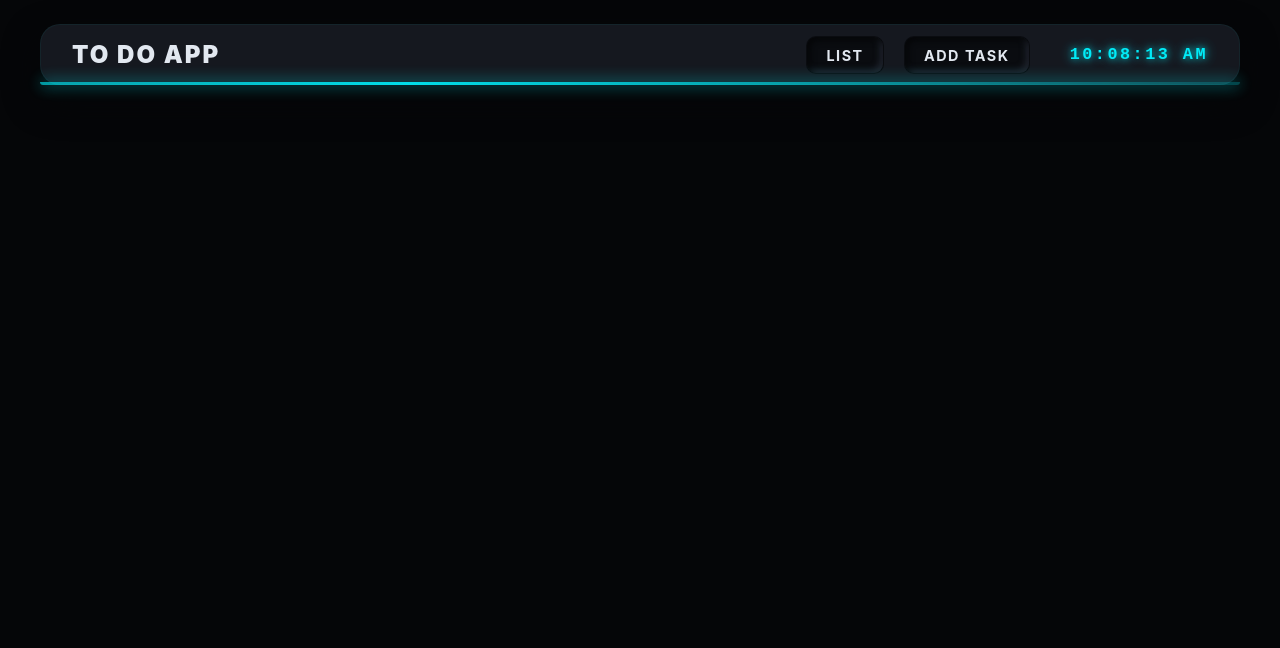
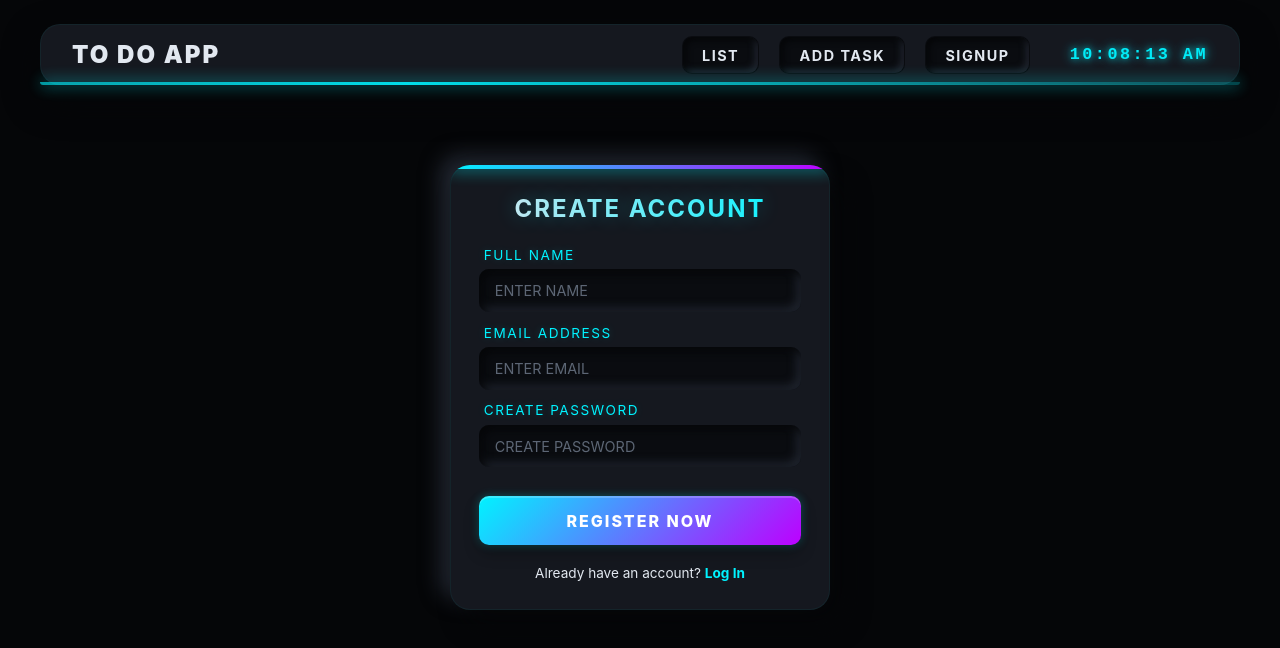
Before and after one commit to r-k-baral/todo, a React (Vite) app: page /signup in a window 1280 px wide. Shown: the top 648 px of the page. Built offline with nearby package versions, Linux system fonts and the light colour scheme.

Commit message:
added a  signup pafge and route for it

```diff
--- a/src/App.jsx
+++ b/src/App.jsx
@@ -5,6 +5,7 @@
 import AddTask from './components/AddTask.jsx'
 import List from './components/List.jsx'
 import UpdateTask from './components/UpdateTask.jsx'
+import SignUp from './components/SignUp.jsx'
 
 function App() {
 
@@ -16,6 +17,7 @@
     <Route path='/' element={<List/>}/>
     <Route path='/add' element={<AddTask/>}/>
     <Route path="/update/:id" element={< UpdateTask />} />
+    <Route path="//signup" element={<SignUp/>} />
    </Routes>
    </>
   )
--- a/src/components/Navbar.jsx
+++ b/src/components/Navbar.jsx
@@ -13,6 +13,7 @@
             <ul className='nav-links'>
                 <li><Link to="/">List</Link></li>
                 <li><Link to="/add">Add  task</Link></li>
+                <li><Link to="/signup">SignUp</Link></li>
                 <li>
 
         </li>
--- /dev/null
+++ b/src/components/SignUp.jsx
@@ -0,0 +1,86 @@
+import React, { useState } from 'react';
+import { useNavigate, Link } from 'react-router-dom';
+import '../style/addtask.css'; // Reusing your awesome 3D CSS!
+
+const SignUp = () => {
+  const navigate = useNavigate();
+  const [formData, setFormData] = useState({
+    name:"",
+    email: "",
+    password: ""
+
+  });
+
+  const handleSignup = async (e) => {
+    e.preventDefault();
+
+    try {
+      // Calling the backend signup route
+      let response = await fetch('http://localhost:3500/signup', {
+        method: 'POST',
+        body: JSON.stringify(formData),
+        headers: { 'Content-Type': 'application/json' }
+      });
+
+      let result = await response.json();
+
+      if (result.success) {
+        alert("Account created successfully! Please log in.");
+        navigate('/login'); // 🚀 Send them to the login page after success!
+      } else {
+        alert(result.message); // Show error (e.g., "Email already in use")
+      }
+    } catch (error) {
+      console.log("Signup Error:", error);
+    }
+  };
+
+  return (
+    <div className='cont' style={{ marginTop: '10vh' }}>
+      <h1>Create Account</h1>
+
+      <form onSubmit={handleSignup}>
+         <div className='from-top'>
+
+          <label>Full Name</label>
+        <input
+          type="text"
+          value={formData.name}
+          onChange={(e) => setFormData({...formData, name: e.target.value})}
+          placeholder='ENTER NAME'
+          required
+        />
+
+        <label>Email Address</label>
+        <input
+          type="email"
+          value={formData.email}
+          onChange={(e) => setFormData({...formData, email: e.target.value})}
+          placeholder='ENTER EMAIL'
+          required
+        />
+
+        <label>Create Password</label>
+        <input
+          type="password"
+          value={formData.password}
+          onChange={(e) => setFormData({...formData, password: e.target.value})}
+          placeholder='CREATE PASSWORD'
+          required
+        />
+
+        <button type='submit' className='submmit'>Register Now</button>
+         </div>
+      </form>
+
+      <p style={{ textAlign: 'center', marginTop: '20px', fontSize: '0.85rem' }}>
+        Already have an account?{' '}
+        <Link to="/login" style={{ color: 'var(--neon-blue)', fontWeight: 'bold', textDecoration: 'none' }}>
+            Log In
+        </Link>
+      </p>
+    </div>
+  )
+}
+
+export default SignUp;
```
